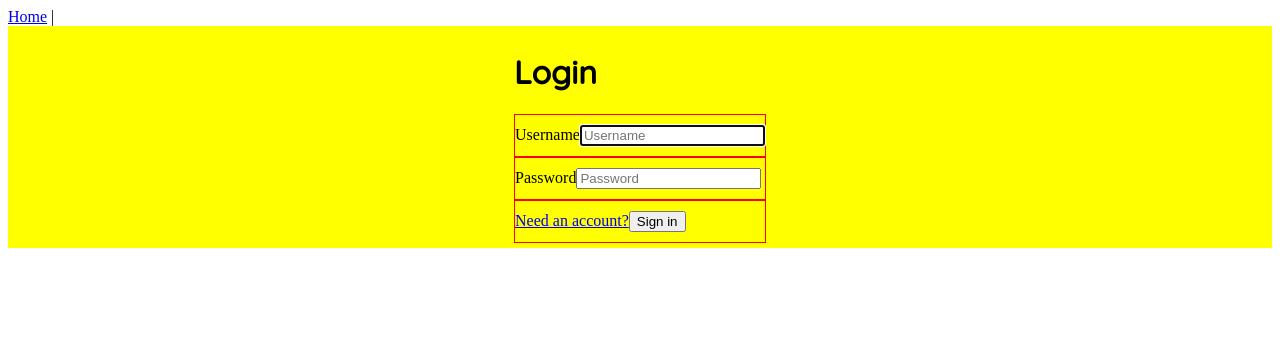
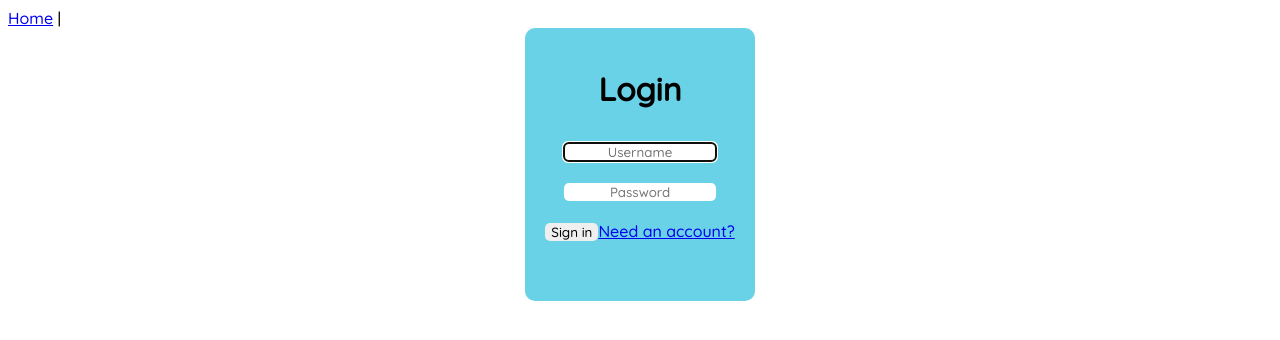
Before and after one commit to MoTreek/Student-ChatBot, a Vue app in the folder vue/: page /login in a window 1280 px wide. Shown: the top 340 px of the page. Built offline with nearby package versions, Linux system fonts and the light colour scheme.

Commit message:
Mama Mia, Here we go again

```diff
--- a/vue/src/views/Home.vue
+++ b/vue/src/views/Home.vue
@@ -13,7 +13,7 @@
 
         <chat-box/>
 
-        <job-search-component/>
+        <!-- <job-search-component/> -->
       </div>
 
 
@@ -23,7 +23,7 @@
 
 <script>
 import ChatBox from '../components/ChatBox.vue';
-import JobSearchComponent from '../components/JobSearchComponent.vue';
+// import JobSearchComponent from '../components/JobSearchComponent.vue';
 
 
 import QuoteComponent from "../components/QuoteComponent.vue";
@@ -36,7 +36,7 @@ export default {
     QuoteComponent,
     // HelpComponent,
     ChatBox,
-    JobSearchComponent,
+    // JobSearchComponent,
   },
 };
 </script>
--- a/vue/src/views/Login.vue
+++ b/vue/src/views/Login.vue
@@ -14,7 +14,7 @@
         v-if="this.$route.query.registration"
       >Thank you for registering, please sign in.</div>
       <section class="user">
-      <label for="username" class="sr-only">Username</label>
+      <label for="username" class="sr-only"></label>
       <input
         type="text"
         id="username"
@@ -26,7 +26,7 @@
       />
       </section>
       <section class="password">
-      <label for="password" class="sr-only">Password</label>
+      <label for="password" class="sr-only"></label>
       <input
         type="password"
         id="password"
@@ -37,8 +37,8 @@
       />
       </section>
       <section class="submit">
+      <button type="submit">Sign in</button>
       <router-link :to="{ name: 'register' }">Need an account?</router-link>
-      <button type="submit">Sign in</button>
       </section>
     </form>
   </div>
@@ -85,9 +85,20 @@ export default {
 
 <style>
 @import url("https://fonts.googleapis.com/css2?family=Quicksand:wght@500&display=swap");
-h1 {
+*{
   font-family: "Quicksand", sans-serif;
+}
 
+input {
+  border: 0px;
+ border-radius: 5px;
+ text-align: center;
+ align-self: center;
+}
+
+button{
+   border: 0px;
+  border-radius: 5px;
 }
 
 
@@ -95,20 +106,21 @@ h1 {
   display: flex;
   justify-content: center;
   align-content: center;
-   margin-left:0px;
-   margin-right:0px;
-    padding-left:0px;
-    padding-right:0px;
-   border: 5px solid yellow;
-   background-color: yellow;
 
-
+}
+form{
+  background-color:  #69d2e7;
+  padding: 20px;
+  padding-bottom: 50px;
+  border-radius: 10px;
+  text-align: center;
 }
 section{
   flex-direction: column;
   padding-top: 10px;
   padding-bottom: 10px;
-  border: 1px solid red;
+
+  width: 100%;
 }
 
 </style>
```
